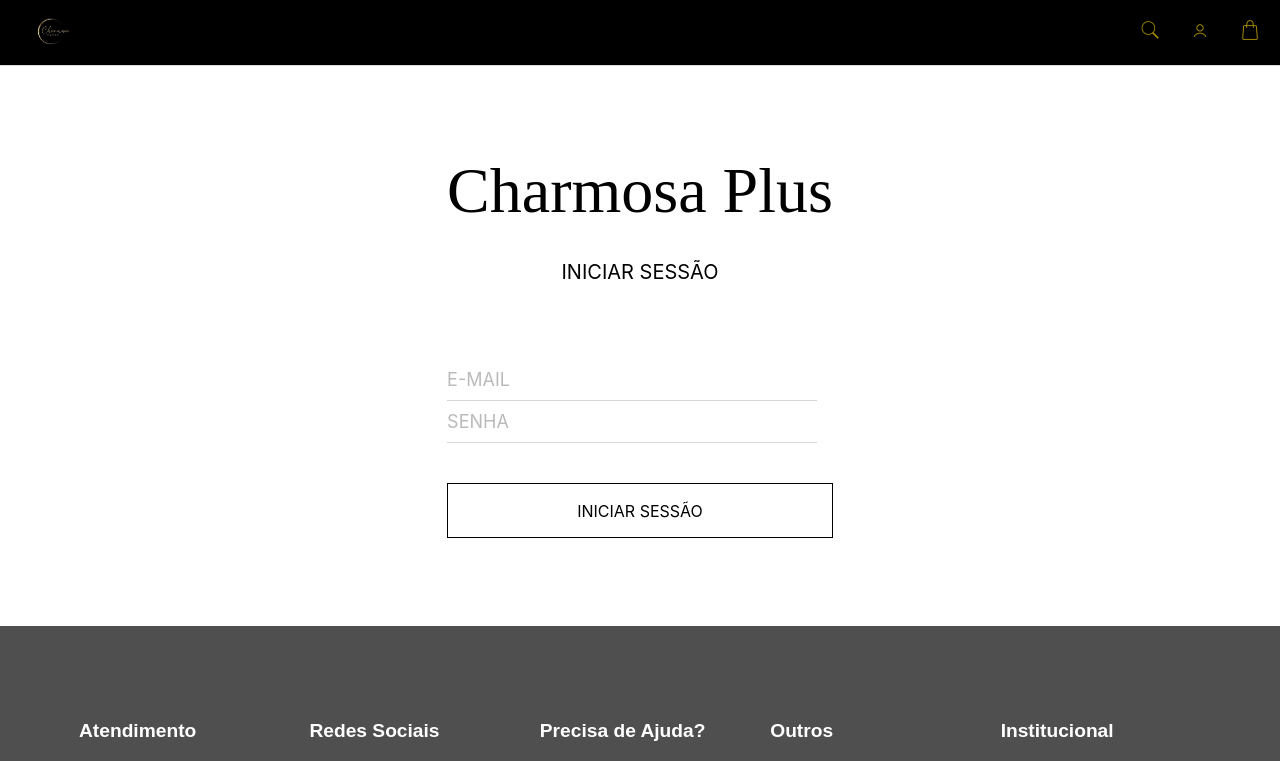
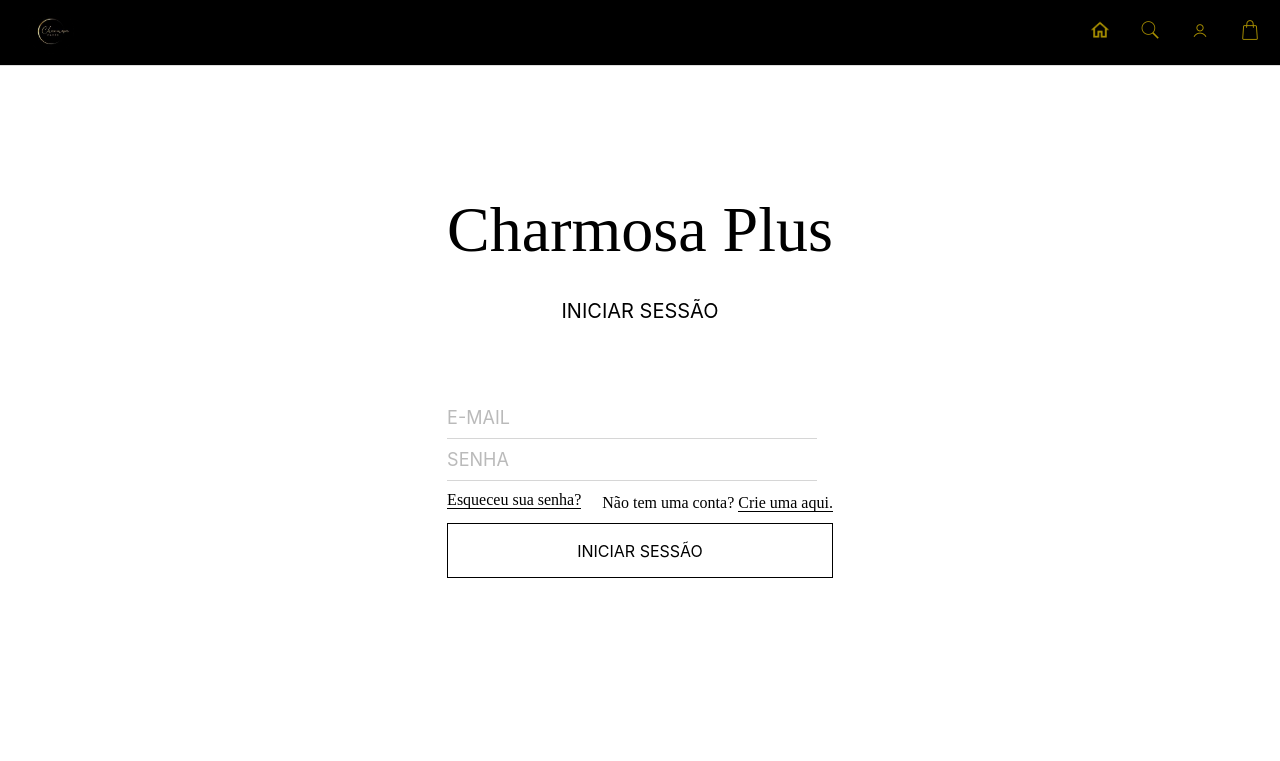
Before and after one commit to JeffersonJuniorr/Ecommerce-CharmosaPlus, an Angular app: page /login in a window 1280 px wide. Shown: the top 761 px of the page. Built offline with nearby package versions, Linux system fonts and the light colour scheme; a web font is replaced by a local one.

Commit message:
Modificações

```diff
--- a/src/app/app.routes.ts
+++ b/src/app/app.routes.ts
@@ -20,7 +20,7 @@
     }
     ,
     {
-        path:"home", component: HomeComponent
+        path:"", component: HomeComponent
     },
     {
         path:"login", component: LoginComponent
@@ -45,6 +45,7 @@
     },
     ];
 
+
 // @NgModule({
 //     imports: [RouterModule.forRoot(routes)],
 //     exports: [RouterModule]
--- a/src/app/components/navbar/navbar/navbar.component.css
+++ b/src/app/components/navbar/navbar/navbar.component.css
@@ -19,8 +19,8 @@
   }
 
   .navbar-icon {
-    width: 20px;  /* Ajuste o tamanho do ícone conforme necessário */
-    height: 20px; /* Ajuste o tamanho do ícone conforme necessário */
+    width: 20px;
+    height: 20px;
   }
 
   .navbar-icons a {
@@ -28,5 +28,5 @@
   }
 
   .navbar-icons a:hover .navbar-icon {
-    opacity: 0.7; /* Para dar um efeito visual ao passar o mouse */
+    opacity: 0.7;
   }
--- a/src/app/components/navbar/navbar/navbar.component.html
+++ b/src/app/components/navbar/navbar/navbar.component.html
@@ -3,11 +3,14 @@
 
     <div class="navbar-icons">
 
+      <a routerLink="/home" routerLinkActive="active" aria-label="Home">
+        <img src="/assets/icons/icon-home.png" alt="Home" class="navbar-icon">
+      </a>
       <a routerLink="/search" routerLinkActive="active" aria-label="Buscar">
         <img src="/assets/icons/icon-search.png" alt="Buscar" class="navbar-icon">
       </a>
 
-      <a routerLink="/login" routerLinkActive="active" aria-label="Usuário">
+      <a routerLink="/login" routerLinkActive="active" aria-label="Usuario">
         <img src="/assets/icons/icon-user.png" alt="Usuário" class="navbar-icon">
       </a>
 
--- a/src/app/pages/home/home/home.component.css
+++ b/src/app/pages/home/home/home.component.css
@@ -30,11 +30,8 @@
 }
 
 .banner-image {
-  flex: 10px 10px 30%;
-  background: no-repeat center center;
-  max-width: auto;
-  height: auto;
-  object-fit: cover;
+  margin-top: -24px;
+  margin-bottom: -23px;
 }
 
 
@@ -97,7 +94,6 @@
   background: #333;
   color: #fff;
   border-radius: 67px;
-
 }
 span {
   font-size: 90px;
@@ -118,7 +114,8 @@
 
 .offer-image {
   width: 500px;
-  border-radius: 10px;
+  margin-top: -20px;
+  margin-bottom: -20px;
 }
 
 /* Produtos */
--- a/src/app/pages/login/login/login.component.css
+++ b/src/app/pages/login/login/login.component.css
@@ -3,6 +3,8 @@
     justify-content: center;
     align-items: center;
     margin: 50px;
+    margin-top: 7%;
+    margin-bottom: 15%;
 }
 
 .container-login-central {
@@ -74,6 +76,29 @@
     font-weight: 400;
     line-height: normal;
     background: none;
-    margin-top: 40px;
+    margin-top: 3%;
     cursor: pointer;
 }
+
+.subtitle {
+    display: flex;
+    justify-content: space-between;
+}
+
+.forgot-password {
+    text-align: left;
+    margin-top: 10px;
+}
+
+.register-link {
+    text-align: right;
+    margin-top: 13px;
+}
+
+a {
+    border-bottom: 1px solid;
+}
+
+a:hover {
+    text-decoration: underline;
+}
--- a/src/app/pages/login/login/login.component.html
+++ b/src/app/pages/login/login/login.component.html
@@ -10,34 +10,34 @@
                 <div class="group-input">
                     <div class="text-input">
                         <!-- E-MAIL -->
-                        <input
-                            class="text-info"
-                            type="text"
-                            name="email"
-                            id="email"
-                            placeholder="E-MAIL">
+                        <input class="text-info" type="text" name="email" id="email" placeholder="E-MAIL">
                     </div>
                 </div>
 
                 <div class="group-input">
                     <div class="text-input">
                         <!-- SENHA -->
-                        <input
-                            class="text-info"
-                            type="password"
-                            name="senha"
-                            id="senha"
-                            placeholder="SENHA">
+                        <input class="text-info" type="password" name="senha" id="senha" placeholder="SENHA">
                     </div>
                 </div>
 
+                <div class="subtitle">
+                    <div class="forgot-password">
+                        <a routerLink="/forgot-password">Esqueceu sua senha?</a>
+                    </div>
+
+                    <div class="register-link">
+                        <span>Não tem uma conta? </span>
+                        <a routerLink="/register">Crie uma aqui.</a>
+                    </div>
+                </div>
+
+
                 <div class="group-input">
-                    <input
-                        type="submit"
-                        class="btn-login"
-                        value="INICIAR SESSÃO">
+                    <input type="submit" class="btn-login" value="INICIAR SESSÃO">
                 </div>
             </form>
+
         </div>
 
 
```
Also changed, not shown: src/assets/icons/icon-home.png (added).
